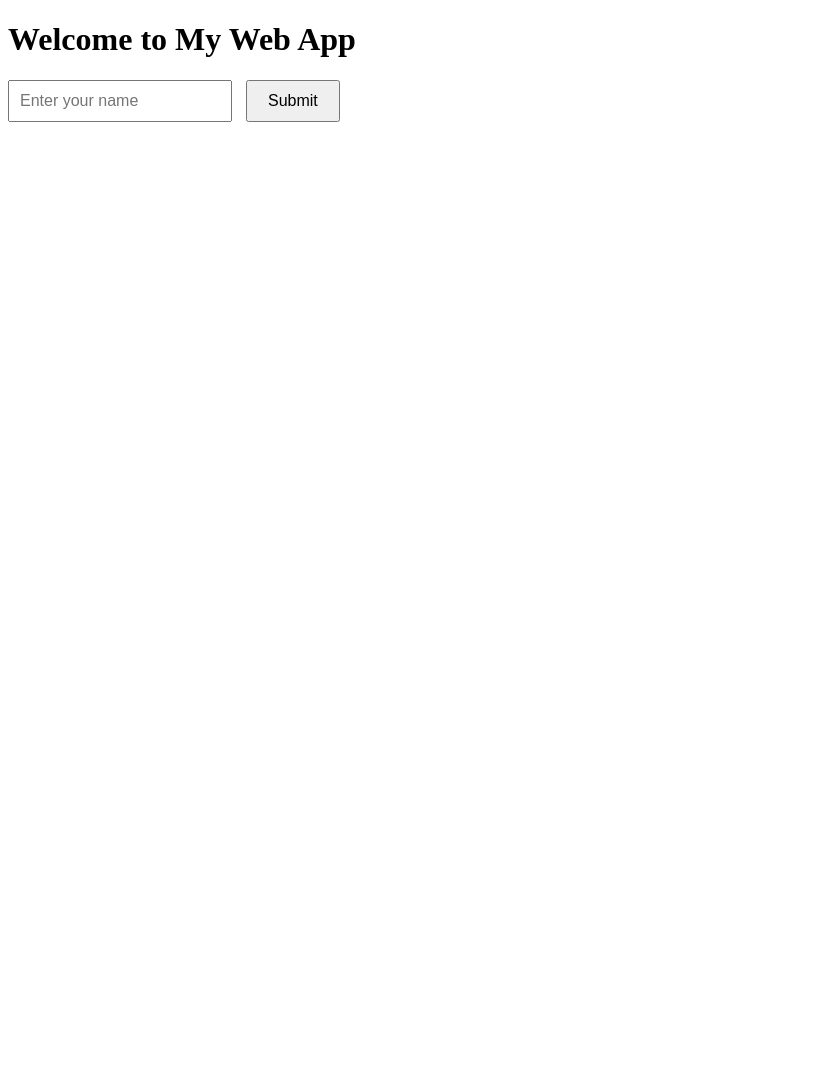
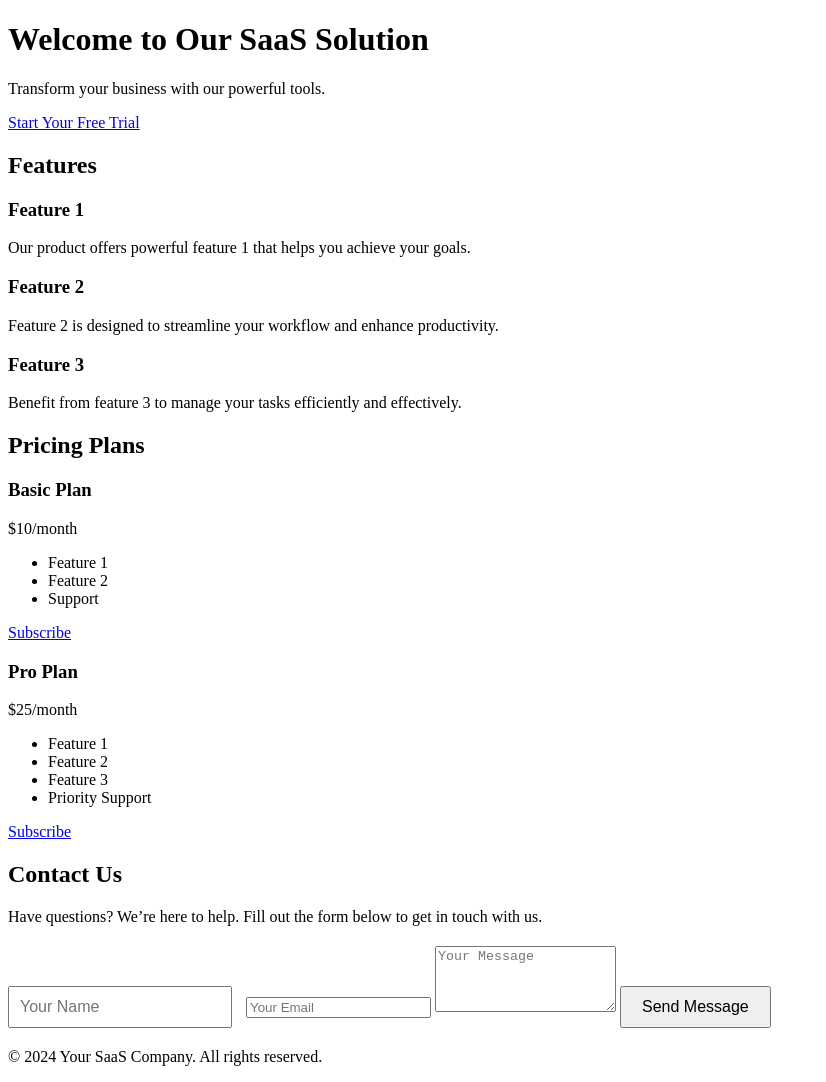
Before and after one commit to omarelmenoufy/simple-web-app, a plain HTML site: page index.html in a window 1280 px wide. Shown: the whole page, without its empty margins (0-826 px from the left). Before the commit the page ends 800 px from the top, so only its background shows below. Drawn offline with Linux system fonts and the light colour scheme.

Commit message:
Update index.html

```diff
--- a/index.html
+++ b/index.html
@@ -3,18 +3,71 @@
 <head>
     <meta charset="UTF-8">
     <meta name="viewport" content="width=device-width, initial-scale=1.0">
-    <title>Simple Web App</title>
+    <title>Your SaaS Product</title>
     <link rel="stylesheet" href="style.css">
 </head>
 <body>
-    <h1>Welcome to My Web App</h1>
+    <header>
+        <h1>Welcome to Our SaaS Solution</h1>
+        <p>Transform your business with our powerful tools.</p>
+        <a href="#subscribe" class="cta-button">Start Your Free Trial</a>
+    </header>
 
-    <form id="userForm">
-        <input type="text" id="username" placeholder="Enter your name" required>
-        <button type="submit">Submit</button>
-    </form>
+    <section id="features">
+        <h2>Features</h2>
+        <div class="feature">
+            <h3>Feature 1</h3>
+            <p>Our product offers powerful feature 1 that helps you achieve your goals.</p>
+        </div>
+        <div class="feature">
+            <h3>Feature 2</h3>
+            <p>Feature 2 is designed to streamline your workflow and enhance productivity.</p>
+        </div>
+        <div class="feature">
+            <h3>Feature 3</h3>
+            <p>Benefit from feature 3 to manage your tasks efficiently and effectively.</p>
+        </div>
+    </section>
 
-    <p id="output"></p>
+    <section id="pricing">
+        <h2>Pricing Plans</h2>
+        <div class="pricing-plan">
+            <h3>Basic Plan</h3>
+            <p>$10/month</p>
+            <ul>
+                <li>Feature 1</li>
+                <li>Feature 2</li>
+                <li>Support</li>
+            </ul>
+            <a href="#subscribe" class="cta-button">Subscribe</a>
+        </div>
+        <div class="pricing-plan">
+            <h3>Pro Plan</h3>
+            <p>$25/month</p>
+            <ul>
+                <li>Feature 1</li>
+                <li>Feature 2</li>
+                <li>Feature 3</li>
+                <li>Priority Support</li>
+            </ul>
+            <a href="#subscribe" class="cta-button">Subscribe</a>
+        </div>
+    </section>
+
+    <section id="contact">
+        <h2>Contact Us</h2>
+        <p>Have questions? We’re here to help. Fill out the form below to get in touch with us.</p>
+        <form id="contactForm">
+            <input type="text" id="name" placeholder="Your Name" required>
+            <input type="email" id="email" placeholder="Your Email" required>
+            <textarea id="message" placeholder="Your Message" rows="4" required></textarea>
+            <button type="submit">Send Message</button>
+        </form>
+    </section>
+
+    <footer>
+        <p>&copy; 2024 Your SaaS Company. All rights reserved.</p>
+    </footer>
 
     <script src="app.js"></script>
 </body>
```
